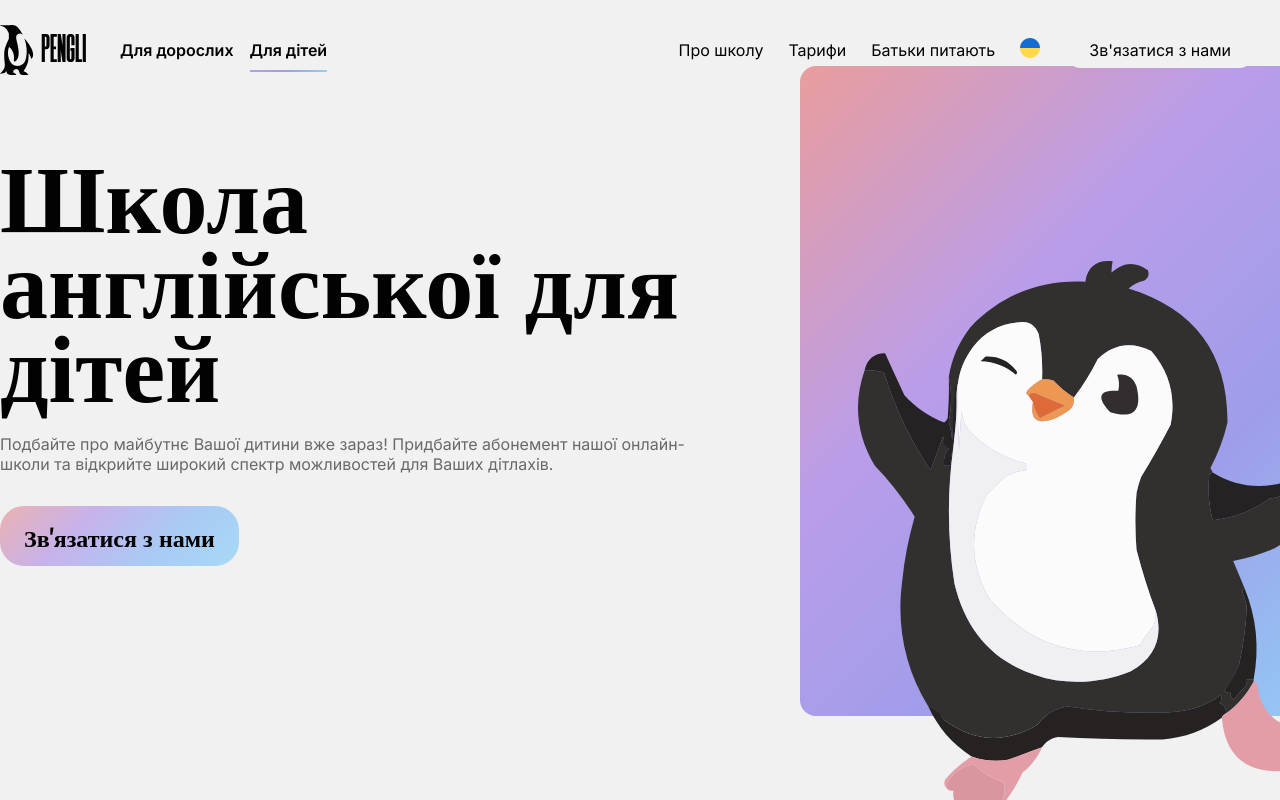
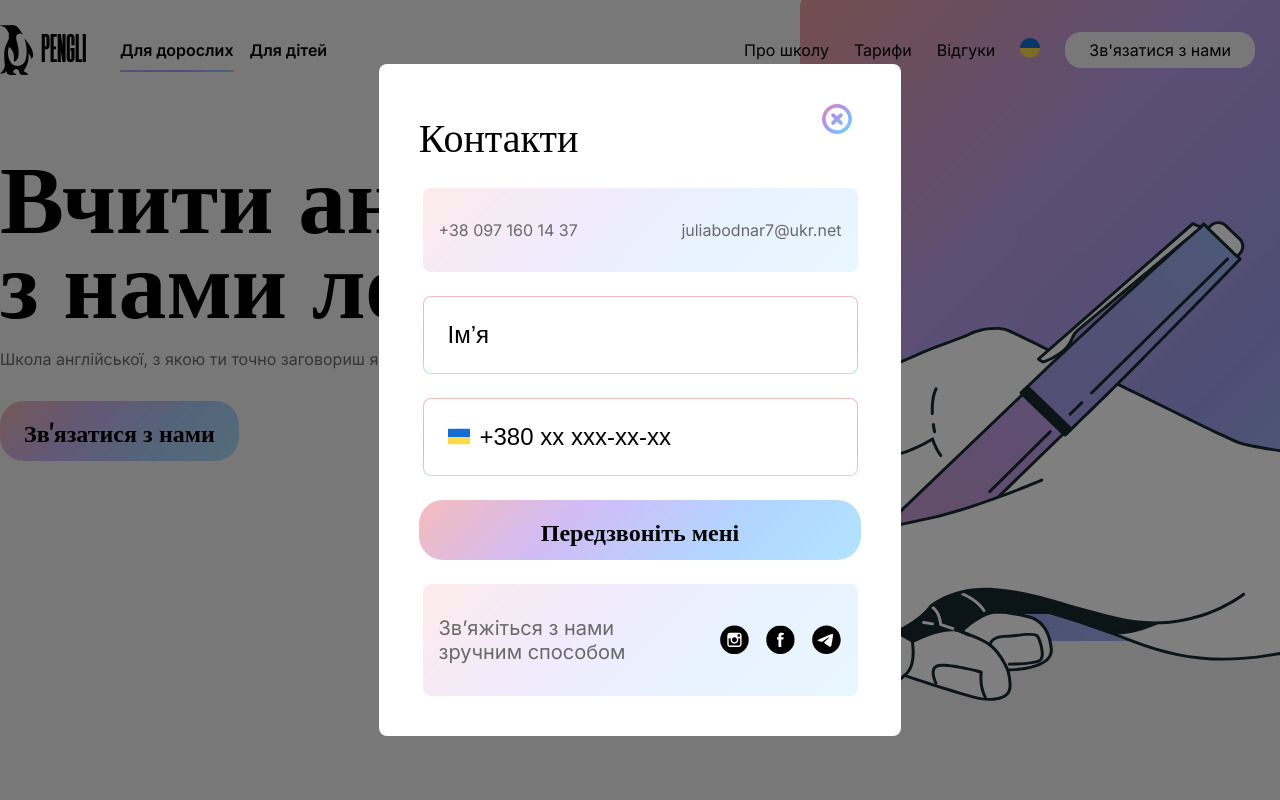
Before and after one commit to mirajane2207/english-school, a React (Create React App) app: page / in a window 1280 px wide. Shown: the top 800 px of the page. Built offline with nearby package versions, Linux system fonts and the light colour scheme.

Commit message:
Implemented modal form structure

```diff
--- a/src/App.js
+++ b/src/App.js
@@ -9,11 +9,12 @@ import Form from './components/Form/Form'
 import Footer from './components/Footer/Footer'
 import ForChildren from './components/ForChildren/ForChildren'
 import ParentsAsk from './components/ParentsAsk/ParentsAsk'
+import ContactUsModal from './components/ContactUsModal/ContactUsModal'
 
 
 
 const App = () => {
-  const [mode, setMode] = useState('children');
+  const [mode, setMode] = useState('adult');
 
   function changeMode(mode) {
       setMode(mode)
@@ -32,6 +33,7 @@ const App = () => {
             <Reviews />
             <Form mode={mode}/>
             <Footer  mode={mode} changeMode={changeMode}/>
+            <ContactUsModal/>
           </div>
           : <div>
             <Header changeMode={changeMode} mode={mode} title='Школа англійської для дітей' text='Подбайте про майбутнє Вашої дитини вже зараз! Придбайте абонемент нашої онлайн-школи та відкрийте широкий спектр можливостей для Ваших дітлахів.'/>
@@ -41,6 +43,7 @@ const App = () => {
             <ParentsAsk />
             <Form mode={mode}/>
             <Footer mode={mode} changeMode={changeMode}/>
+            <ContactUsModal/>
           </div>
       }
 
--- /dev/null
+++ b/src/components/ContactUsModal/ContactUsModal.jsx
@@ -0,0 +1,40 @@
+import React from 'react'
+import classes from './ContactUsModal.module.css'
+import flagImg from './flag-icon.svg'
+import insta from './../Footer/insta-ico.svg'
+import fb from './../Footer/facebook-ico.svg'
+import tg from './../Footer/telegram-ico.svg'
+
+
+const ContactUsModal = () => {
+    return (
+        <div className={[classes.modal__container, classes.active].join(' ')}>
+            <div className={classes.modal__content}>
+                <div className={classes.modal__title} >
+                    <h3>Контакти</h3>
+                    <button></button>
+                </div>
+                <div className={classes.modal__info}>
+                    <p>+38 097 160 14 37</p>
+                    <p>juliabodnar7@ukr.net</p>
+                </div>
+                <input type="text" placeholder='Ім’я' required/>
+                <div className={classes.phone_input} >
+                    <img src={flagImg} alt="" />
+                    <input type="tel" placeholder='+380 хх ххх-хх-хх' maxLength={13} required/>
+                </div>
+                <button className={classes.modal__contact_us_btn}>Передзвоніть мені</button>
+                <div className={classes.modal__info}>
+                    <p className={classes.modal__info_text}> Зв’яжіться з нами зручним способом</p>
+                    <div className={classes.modal__info_imgs}>
+                        <a href="#"><img src={insta} alt="" /></a>
+                        <a href="#"><img src={fb} alt="" /></a>
+                        <a href="#"><img src={tg} alt="" /></a>
+                    </div>
+                </div>
+            </div>
+        </div>
+    )
+}
+
+export default ContactUsModal
--- /dev/null
+++ b/src/components/ContactUsModal/ContactUsModal.module.css
@@ -0,0 +1,130 @@
+.modal__container {
+    position: fixed;
+    top: 0;
+    bottom: 0;
+    right: 0;
+    left: 0;
+    display: none;
+    background: rgba(0, 0, 0, 0.5);
+}
+
+.modal__container.active {
+    display: flex;
+    justify-content: center;
+    align-items: center;
+}
+
+.modal__content {
+    display: flex;
+    padding: 40px;
+    flex-direction: column;
+    align-items: center;
+    gap: 24px;
+
+    border-radius: 8px;
+    background: #FFF;
+}
+
+.modal__title {
+    display: flex;
+    align-items: flex-start;
+    gap: 25px;
+    align-self: stretch;
+    justify-content: space-between;
+}
+
+.modal__title h3 {
+    font-size: 40px;
+    font-weight: 400;
+}
+
+.modal__title button {
+    height: 30px;
+    background: url('./close-icon.svg');
+    background-repeat: no-repeat;
+    background-position: center;
+}
+
+.modal__title button:hover {
+    box-shadow: none;
+}
+
+.modal__info {
+    display: flex;
+    padding: 32px 16px;
+    justify-content: space-between;
+    align-items: center;
+    min-width: 435px;
+    gap: 5px;
+
+    border-radius: 8px;
+    background: linear-gradient(135deg, rgba(222, 31, 31, 0.09) 0%, rgba(103, 31, 222, 0.09) 34.77%, rgba(0, 114, 253, 0.09) 66.92%, rgba(0, 163, 255, 0.09) 100%);
+}
+
+.modal__info_text {
+    color: #696969;
+    font-family: Inter;
+    font-size: 20px;
+    font-style: normal;
+    font-weight: 400;
+    line-height: normal;
+    max-width: 250px;
+}
+
+.modal__info_imgs {
+    display: flex;
+    gap: 16px;
+}
+
+.modal__info_imgs a {
+    display: flex;
+    align-items: center;
+}
+
+.modal__info_imgs img {
+    width: 30px;
+}
+
+.modal__content input {
+    position: relative;
+    padding: 24px;
+    width: 435px;
+
+    font-family: Arial, Helvetica, sans-serif;
+    font-size: 24px;
+    font-weight: 400;
+
+
+    background: linear-gradient(white, white) padding-box,
+        linear-gradient(#DE1F1F4D, #671FDE4D, #221FDE4D, #00A3FF4D) border-box;
+    border: 1.5px solid transparent;
+    border-radius: 8px;
+}
+
+.modal__content input::placeholder {
+    font-family: Arial, Helvetica, sans-serif;
+    font-size: 24px;
+    font-weight: 400;
+}
+
+.modal__contact_us_btn {
+    padding: 12px 122px;
+}
+
+.phone_input {
+    position: relative;
+}
+
+.phone_input input {
+    padding-left: 56px;
+}
+
+.phone_input img {
+    margin-right: 10px;
+    position: absolute;
+    top: 30px;
+    left: 24px;
+    width: 24px;
+    height: 17px;
+    z-index: 1;
+}
```
Also changed, not shown: src/components/ContactUsModal/close-icon.svg (added), src/components/ContactUsModal/flag-icon.svg (added).
